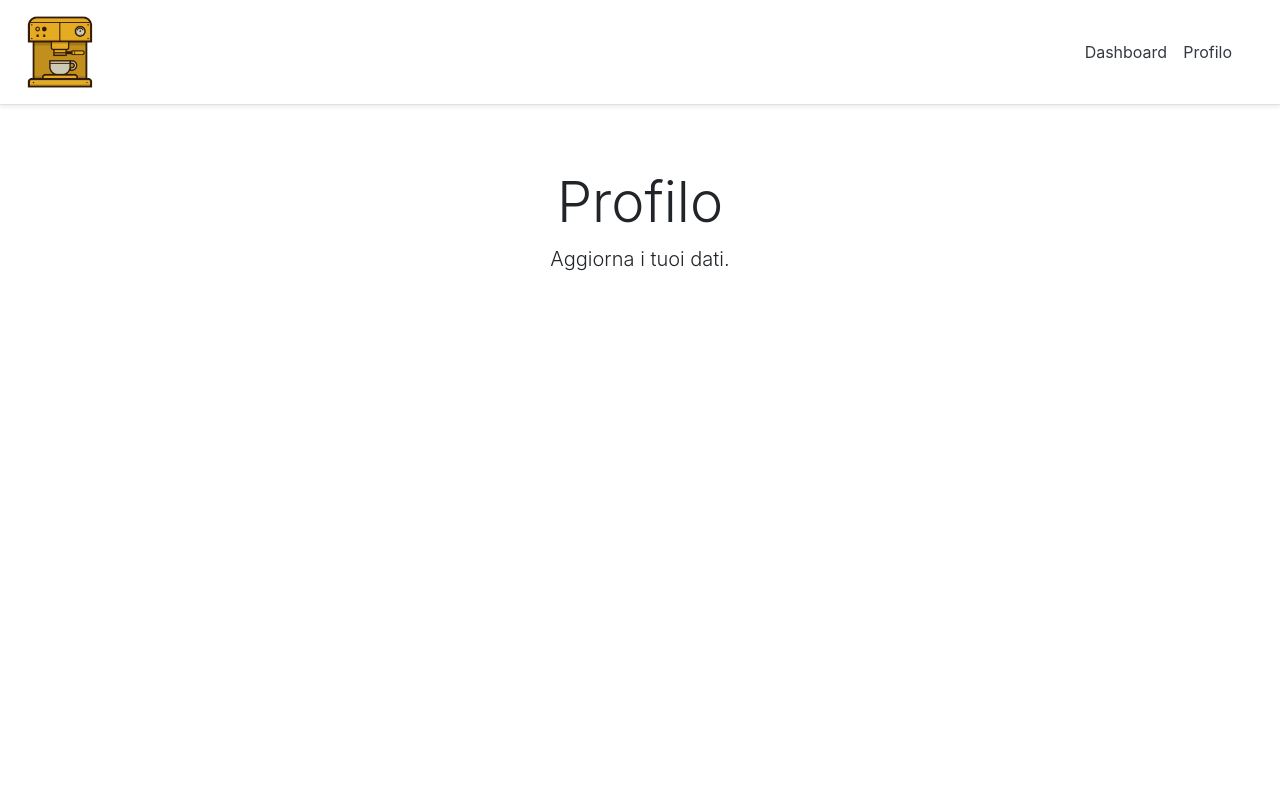
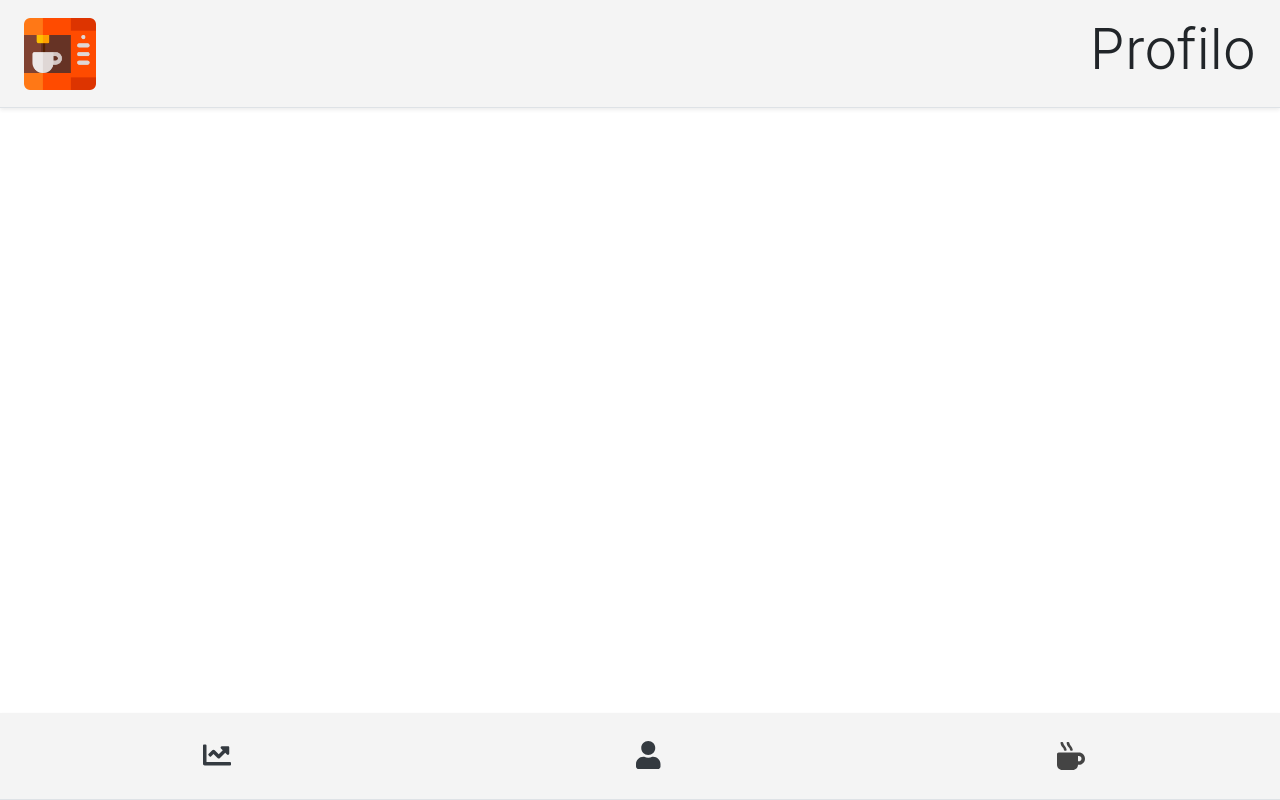
Before and after one commit to azucco/ecm-client, a React (Create React App) app: page /profilo in a window 1280 px wide. Built offline with nearby package versions, Linux system fonts and the light colour scheme.

Commit message:
first commit

```diff
--- a/src/components/Card.js
+++ b/src/components/Card.js
@@ -10,9 +10,9 @@ export default class Card extends React.Component {
                     if (this.props.chart === "") {
                         return (
                             <div>
-                                <div className="card-header">
+                               {/*  <div className="card-header">
                                     <h2 className="my-0 font-weight-normal">{this.props.icon}</h2>
-                                </div>
+                                </div> */}
                                 <div className="card-body">
                                     <h1 className="card-title pricing-card-title">
                                         {this.props.unit}{this.props.value}
--- a/src/components/Footer.js
+++ b/src/components/Footer.js
@@ -1,6 +1,8 @@
 import React from "react";
-/* import { Link } from "react-router-dom"; */
+import { Link } from "react-router-dom";
 import '../css/footer.css';
+import { FontAwesomeIcon } from '@fortawesome/react-fontawesome'
+import { faMugHot, faUser, faChartLine } from '@fortawesome/free-solid-svg-icons'
 
 export default class Footer extends React.Component {
 
@@ -8,20 +10,24 @@ export default class Footer extends React.Component {
         return (
 
             <div>
-                <footer class="footer bg-white fixed-bottom border-bottom shadow-sm">
+                <footer class="footer fixed-bottom border-bottom shadow-sm">
                     <ul>
                         <li>
-                            <img src="../img/reward.png" alt="" />
-                            Stats
+                            <Link className="p-2 text-dark" to="/">
+                                <FontAwesomeIcon className="icon" icon={faChartLine} />
+                            </Link>
+                            {/* Stats */}
                         </li>
 
                         <li>
-                            <img src="../img/barista_2.png" alt="" />
-                            Profilo
+                            <Link className="p-2 text-dark" to="/profilo">
+                                <FontAwesomeIcon className="icon" icon={faUser} />
+                            </Link>
+                            {/*  Profile */}
                         </li>
                         <li>
-                            <img src="../img/coffee-cup.png" alt="" />
-                            Add coffee
+                            <FontAwesomeIcon className="icon" icon={faMugHot} />
+                            {/* Add coffee */}
                         </li>
                     </ul>
                 </footer>
--- a/src/components/Navbar.js
+++ b/src/components/Navbar.js
@@ -1,20 +1,22 @@
 import React from "react";
-import { Link } from "react-router-dom";
 import 'bootstrap/js/dist/collapse.js';
-import Logo from '../img/ecm_logo.png'
+import Logo from '../img/vending-machine.png'
+import Title from "../components/Title";
+import '../css/navbar.css';
 
 class Navbar extends React.Component {
 
    render() {
+
       return (
 
-         <div className="d-flex flex-column flex-md-row align-items-center p-3 px-md-4 mb-3 bg-white border-bottom shadow-sm">
+         <div className="navbar d-flex flex-column flex-md-row p-3 px-md-4 mb-3 border-bottom shadow-sm">
             <img className="my-0 mr-md-auto" src={Logo} alt="" width="72" height="72" />
-            <nav className="my-2 my-md-0 mr-md-3">
+            {/* <nav className="my-2 my-md-0 mr-md-3">
                <Link className="p-2 text-dark" to="/">Dashboard</Link>
                <Link className="p-2 text-dark" to="/profilo">Profilo</Link>
-               {/* <a className="btn btn-outline-primary" href="#">Logout</a> */}
-            </nav>
+            </nav> */}
+            <Title title={this.props.title} abstract={this.props.abstract}></Title>
          </div>
       )
    }
--- a/src/components/PieChart.js
+++ b/src/components/PieChart.js
@@ -10,7 +10,7 @@ export default class PieChart extends React.Component {
 			exportEnabled: false,
 			data: [{
 				type: "doughnut",
-				showInLegend: true,
+				showInLegend: false,
 				legendText: "{label}",
 				toolTipContent: "{label}: <strong>{y}%</strong>",
 				indexLabel: "{y}%",
--- a/src/components/Title.js
+++ b/src/components/Title.js
@@ -4,9 +4,9 @@ export default class Title extends React.Component {
 
     render() {
         return (
-            <div className="pricing-header px-3 py-3 pt-md-5 pb-md-4 mx-auto text-center">
+            <div>
                 <h1 className="display-4">{this.props.title}</h1>
-                <p className="lead">{this.props.abstract}</p>
+                {/* <p className="lead">{this.props.abstract}</p> */}
             </div>
 
         )
--- /dev/null
+++ b/src/css/button.css
@@ -0,0 +1,8 @@
+.btn-custom {
+    color: #fff;
+    background-color: #ff4b00 !important;
+    border-color: #dd3400 !important;
+}
+.btn-custom:hover {
+    background-color: #dd3400 !important;
+}
--- a/src/css/footer.css
+++ b/src/css/footer.css
@@ -3,12 +3,16 @@
 	background: #f4f4f4;
 	color: #444;
 	margin-top: 10px;
+	padding-top: 20px;
+	padding-bottom: 20px;
 }
 
 .footer ul {
 	display: flex;
 	align-items: center;
 	justify-content: space-around;
+	padding: 0px;
+	margin: 0px;
 }
 
 .footer ul li {
@@ -17,6 +21,6 @@
 	align-items: center;
 }
 
-.footer ul li img {
-	width: 50px;
+.footer ul li .icon {
+	font-size: 28px;
 }
--- /dev/null
+++ b/src/css/navbar.css
@@ -0,0 +1,3 @@
+.navbar {
+    background: #f4f4f4;
+}
--- a/src/pages/DashboardPage.js
+++ b/src/pages/DashboardPage.js
@@ -1,10 +1,11 @@
 import React from "react";
 import Navbar from "../components/Navbar";
 import CardDeck from "../components/CardDeck";
-import Title from "../components/Title";
+/* import Title from "../components/Title"; */
 import Footer from "../components/Footer";
 import axios from "axios"
 import '../css/dashboard.css';
+import '../css/button.css';
 
 export default class Dashboard extends React.Component {
 
@@ -49,12 +50,12 @@ export default class Dashboard extends React.Component {
         let abstract = "Tieni sotto controllo i tuoi consumi..."
         return (
             <div>
-                <Navbar>
+                <Navbar title={title} abstract={abstract} >
                 </Navbar>
-                <Title title={title} abstract={abstract}></Title>
+                {/* <Title title={title} abstract={abstract}></Title> */}
                 <div className="text-center">
-                    <button type="button" className="btn btn-lg btn-primary btn-left" onClick={(e) => this.getStats(true, e)}>Mese</button>
-                    <button type="button" className="btn btn-lg btn-primary btn-right" onClick={(e) => this.getStats(false, e)}>Totale</button>
+                    <button type="button" className="btn btn-lg btn-danger btn-custom btn-left" onClick={(e) => this.getStats(true, e)}>Mese</button>
+                    <button type="button" className="btn btn-lg btn-danger btn-custom btn-right" onClick={(e) => this.getStats(false, e)}>Totale</button>
                 </div><br></br>
                 <CardDeck
                     stats={this.state.stats}
--- a/src/pages/ProfiloPage.js
+++ b/src/pages/ProfiloPage.js
@@ -1,6 +1,7 @@
 import React from "react";
 import Navbar from "../components/Navbar";
-import Title from "../components/Title";
+/* import Title from "../components/Title"; */
+import Footer from "../components/Footer";
 
 export default class Dashboard extends React.Component {
 
@@ -10,9 +11,10 @@ export default class Dashboard extends React.Component {
         let abstract = "Aggiorna i tuoi dati."
         return (
             <div>
-                <Navbar>
+                <Navbar title={title} abstract={abstract}>
                 </Navbar>
-                <Title title={title} abstract={abstract}></Title>
+                {/* <Title title={title} abstract={abstract}></Title> */}
+                <Footer></Footer>
             </div>
 
         )
```
